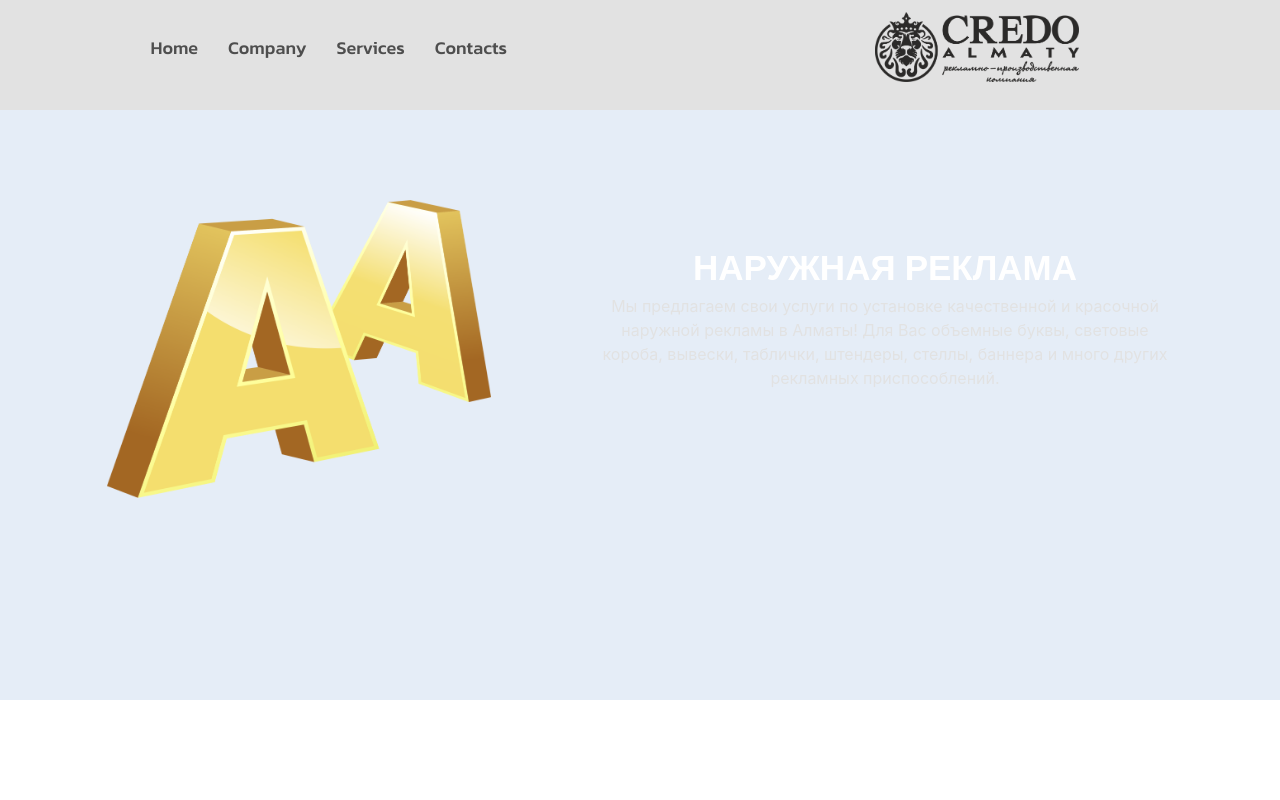
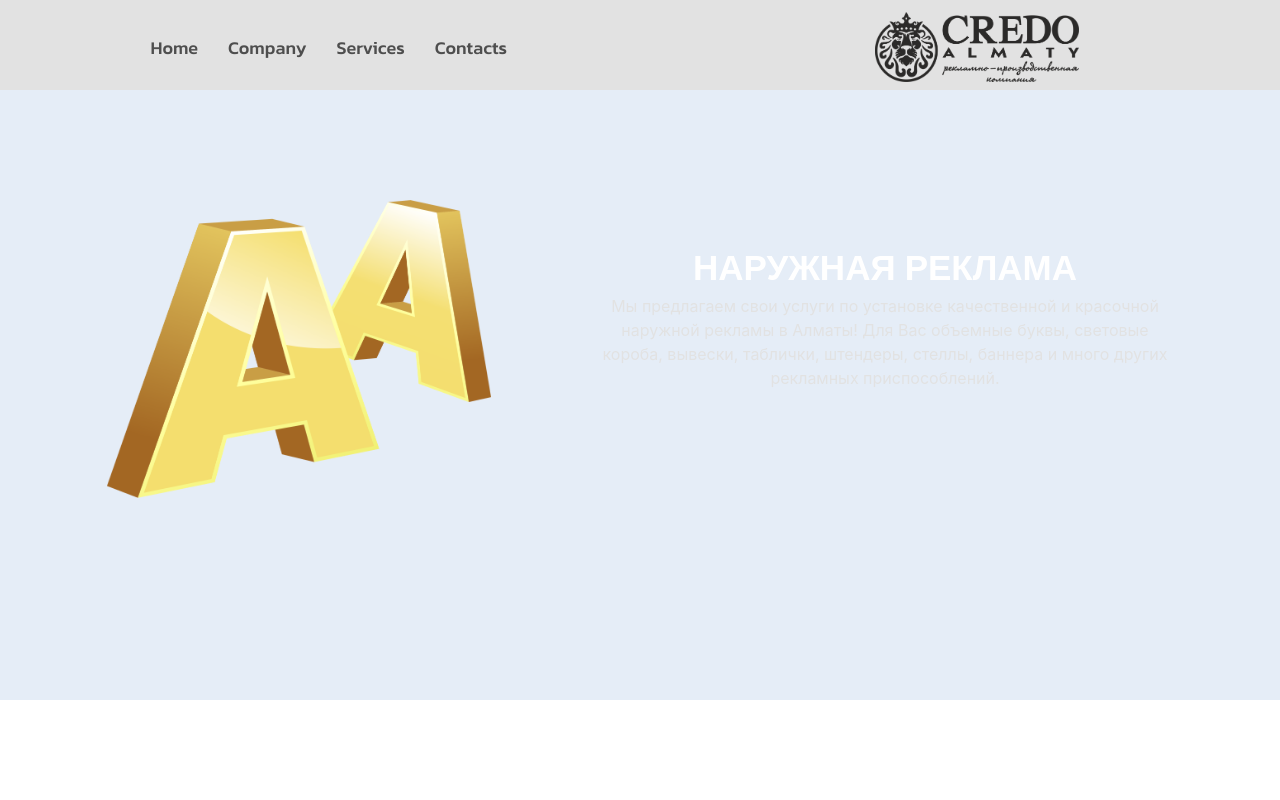
Before and after one commit to Or4lbek/orweb, a plain HTML site: page index.html in a window 1280 px wide. Shown: the top 800 px of the page. Drawn offline with nearby package versions, Linux system fonts and the light colour scheme; files whose address does not match are found by name.

Commit message:
Update style.css

```diff
--- a/style.css
+++ b/style.css
@@ -18,7 +18,7 @@ header
 .header{
 
     position: absolute;
-    height:110px ;
+    height:90px ;
     background-color: #E2E2E2;
     width: 100%;
     align-self:center;
```
